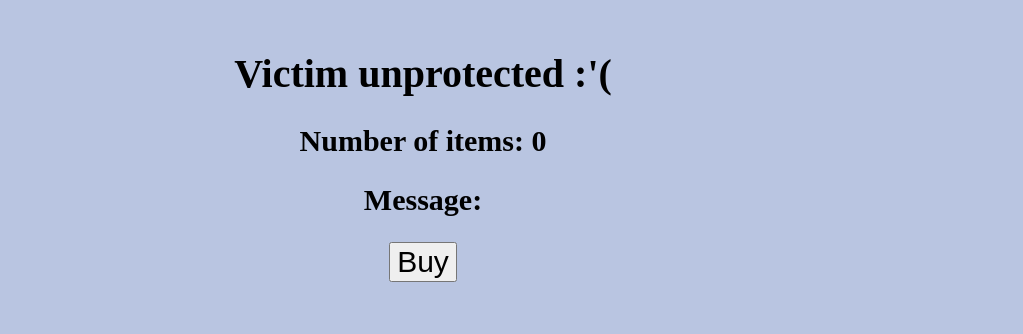
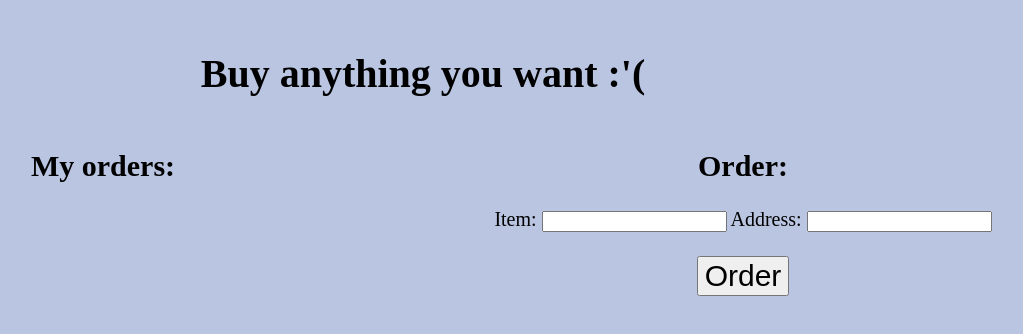
Before and after one commit to nemanja997/csrf, a website: page victim_unprotected/index.html in a window 1280 px wide. Shown: the whole page, without its empty margins (217-1240 px from the left). Drawn offline with Linux system fonts and the light colour scheme.

Commit message:
Change response and layout of victim

```diff
--- a/package.json
+++ b/package.json
@@ -22,6 +22,7 @@
     "cookie-parser": "^1.4.5",
     "cors": "^2.8.5",
     "csurf": "^1.11.0",
-    "express": "^4.17.1"
+    "express": "^4.17.1",
+    "express-session": "^1.17.2"
   }
 }
--- a/victim_unprotected/index.html
+++ b/victim_unprotected/index.html
@@ -5,7 +5,7 @@
     <meta name="viewport"
           content="width=device-width, user-scalable=no, initial-scale=1.0, maximum-scale=1.0, minimum-scale=1.0">
     <meta http-equiv="X-UA-Compatible" content="ie=edge">
-    <title>Victim unprotected</title>
+    <title>Victim</title>
 
     <style>
         body {
@@ -15,40 +15,84 @@
             margin: 50px 0 0 0;
         }
         button {
-            font-size: 30px
+            font-size: 30px;
+        }
+
+        .container {
+            display: flex;
+        }
+
+        .orders {
+            width: 50%;
+        }
+
+        .messages {
+            width: 50%;
+        }
+
+        .items {
+            margin: auto;
+            width: 400px;
+        }
+        .item {
+            background: gray;
+            padding: 20px;
+            margin-bottom: 20px;
         }
     </style>
 </head>
 <body>
 
-<h1> Victim unprotected :'(</h1>
+<h1> Buy anything you want :'(</h1>
 
-<h2>
-    Number of items: <span id="number">0</span>
-</h2>
+<div class="container">
+    <div class="orders">
+        <h2>
+            My orders:
+        </h2>
 
-<h2>Message:</h2>
-<h2 id="message"></h2>
+        <div id="items" class="items">
 
-<button  onclick="kupi()">Buy</button>
+        </div>
+    </div>
+    <div class="messages">
+        <h2>Order:</h2>
+        <label for="">Item:</label>
+        <input id="item-input" type="text">
+        <label for="">Address:</label>
+        <input id="address-input" type="text">
+        <h2 id="message"></h2>
+        <button  onclick="kupi()">Order</button>
+    </div>
+</div>
 
 <script>
     function kupi () {
         const message = document.getElementById('message');
-        const number = document.getElementById('number');
+        const items = document.getElementById('items');
+        const item = document.getElementById('item-input');
+        const address = document.getElementById('address-input');
         fetch('/buy', {
             method: "POST",
-            body: JSON.stringify({}),
+            body: JSON.stringify({
+                item: item.value,
+                address: address.value
+            }),
             headers: {
                 "Content-type": "application/json; charset=UTF-8"
             }
         })
             .then(response => response.json())
             .then(data => {
+                items.innerHTML = ''
+                data.payload.orders.forEach(order => {
+                    items.innerHTML += `<div class="item">
+                                    <div>Buyer: <b>${order.buyer}</b></div>
+                                    <div>Address: <b>${order.address}</b></div>
+                                    <div>Item: <b>${order.item}</b></div>
+                                </div>`
+                });
                 message.innerHTML = data.msg;
-                if (data.bought) {
-                    number.innerHTML = data.bought
-                }
             });
     }
 </script>
```
Also changed, not shown: attacker_website/index.html (+4 -2 lines), victim_protected_double_submit/index.html (+58 -13 lines), victim_protected_double_submit/server.js (+18 -5 lines), victim_unprotected/server.js (+9 -7 lines), 1 other file.
